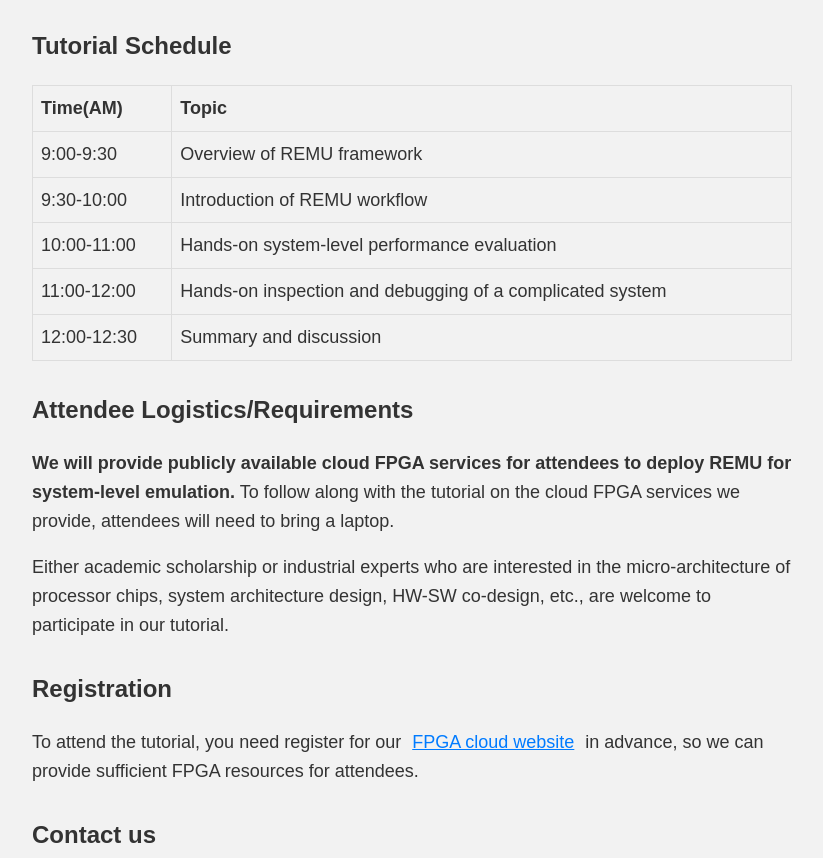
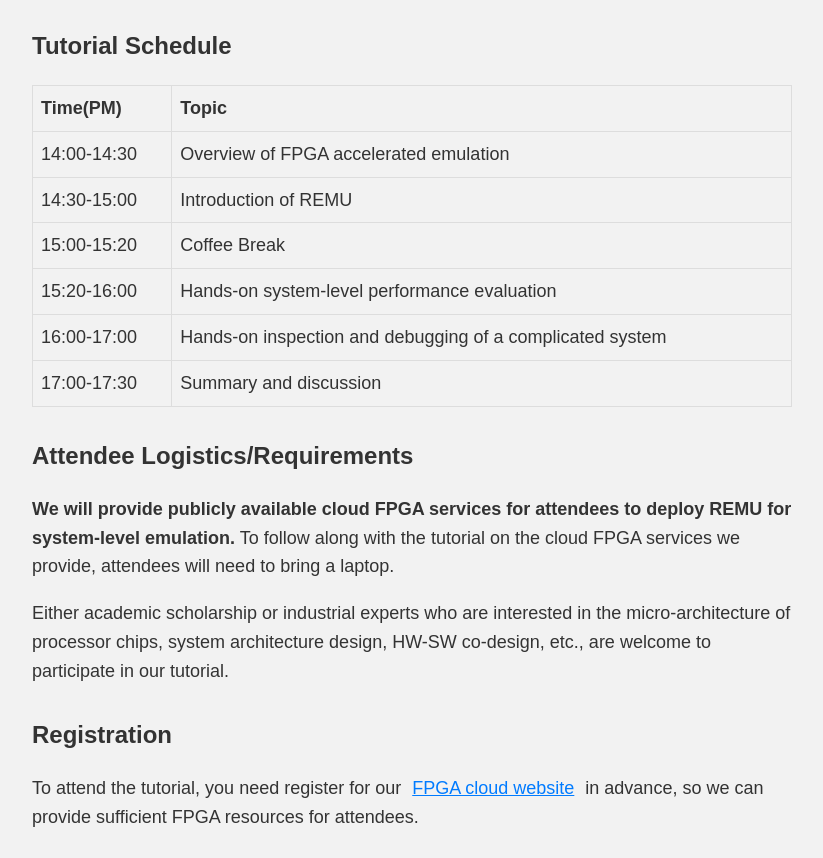
Before and after one commit to remu-toolkit/remu-toolkit.github.io, a plain HTML site: page index.html in a window 1280 px wide. Shown: the part 1353-2211 px from the top of the page, without its empty margins (228-1051 px from the left). Drawn offline with Linux system fonts and the light colour scheme.

Commit message:
Update index.html

```diff
--- a/index.html
+++ b/index.html
@@ -9,7 +9,6 @@
         cursor: pointer;
         text-decoration: underline; /* 悬停时添加下划线 */
     }
-
     body {
       font-family: Arial, sans-serif;
       margin: 0;
@@ -214,27 +213,31 @@
         <h2 id="tutorial-schedule">Tutorial Schedule</h2>
         <table>
           <tr>
-            <th>Time(AM)</th>
+            <th>Time(PM)</th>
             <th>Topic</th>
           </tr>
           <tr>
-            <td>9:00-9:30</td>
-            <td>Overview of REMU framework</td>
+            <td>14:00-14:30</td>
+            <td>Overview of FPGA accelerated emulation</td>
           </tr>
           <tr>
-            <td>9:30-10:00</td>
-            <td>Introduction of REMU workflow</td>
+            <td>14:30-15:00</td>
+            <td>Introduction of REMU</td>
           </tr>
           <tr>
-            <td>10:00-11:00</td>
+            <td>15:00-15:20</td>
+            <td>Coffee Break</td>
+          </tr>
+          <tr>
+            <td>15:20-16:00</td>
             <td>Hands-on system-level performance evaluation</td>
           </tr>
           <tr>
-            <td>11:00-12:00</td>
+            <td>16:00-17:00</td>
             <td>Hands-on inspection and debugging of a complicated system</td>
           </tr>
           <tr>
-            <td>12:00-12:30</td>
+            <td>17:00-17:30</td>
             <td>Summary and discussion</td>
           </tr>
         </table>
```
